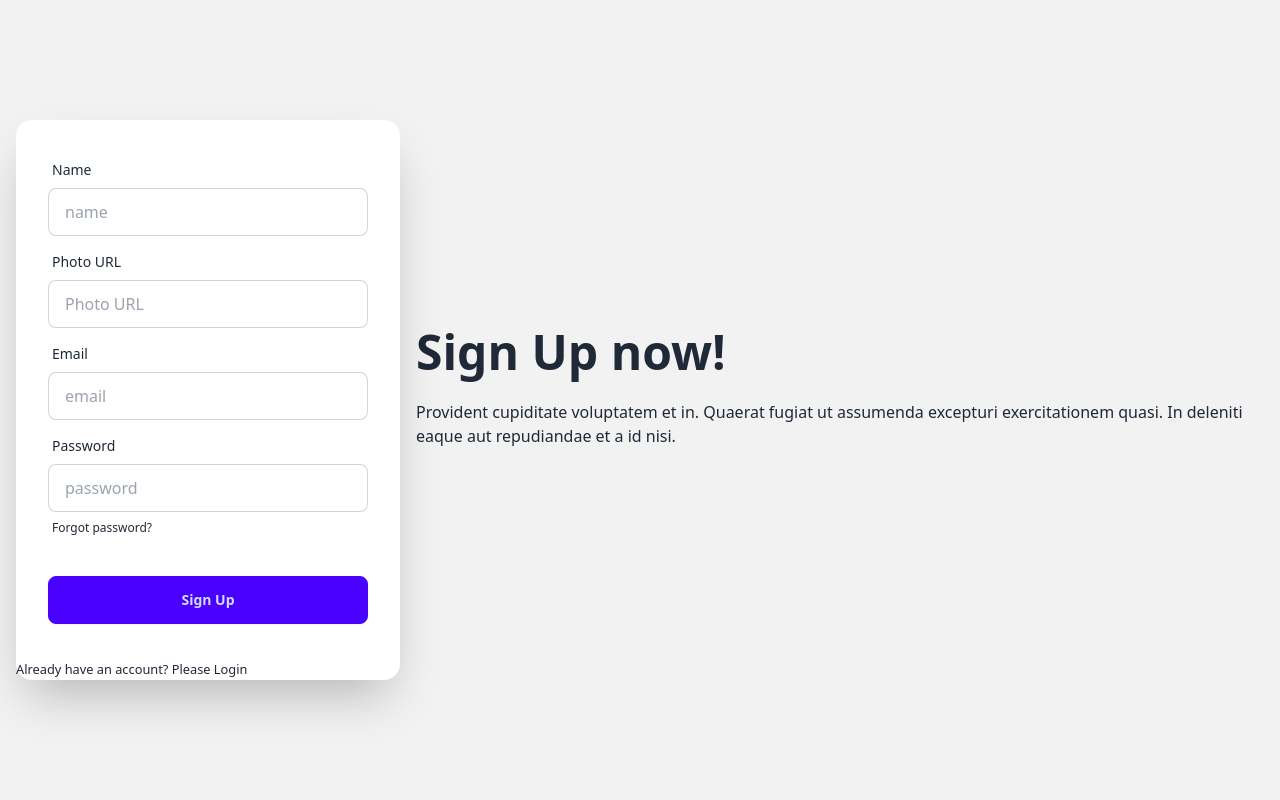
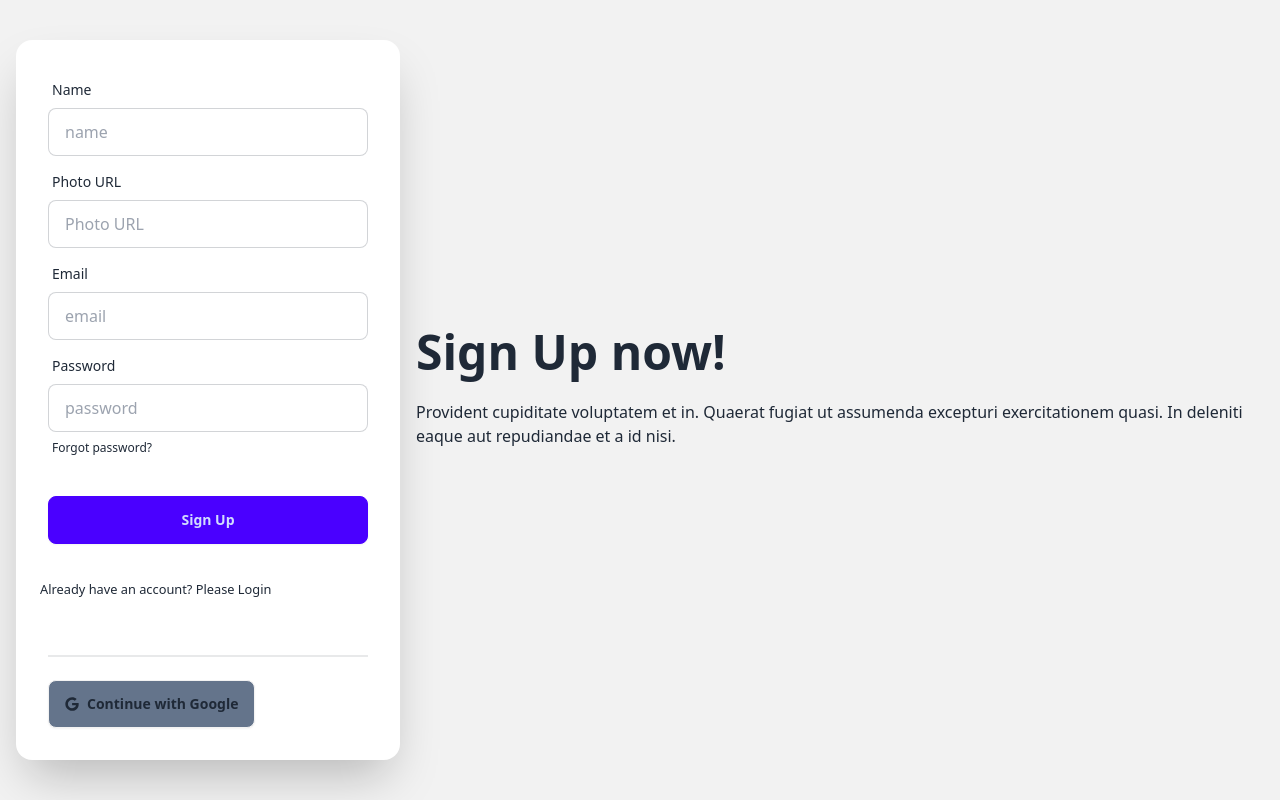
Before and after one commit to Hasanat902/cafeteria-client, a React (Vite) app: page /signUp in a window 1280 px wide. Built offline with nearby package versions, Linux system fonts and the light colour scheme; no server answers.

Commit message:
implement google signin

```diff
--- a/src/Pages/Login/Login.jsx
+++ b/src/Pages/Login/Login.jsx
@@ -4,6 +4,7 @@
 import { Link, useLocation, useNavigate } from 'react-router-dom';
 import { Helmet } from 'react-helmet-async';
 import Swal from 'sweetalert2';
+import SocialLogin from '../../components/SocialLogin/SocialLogin';
 
 const Login = () => {
     // const [disabled, setDisabled] = useState(true);
@@ -121,7 +122,8 @@
               <input disabled={false} type="submit" className="btn btn-primary" value="Login" />
             </div>
           </form>
-          <p><small>New Here? <Link to="/signUp">Create an Account</Link></small></p>
+          <p className='px-6'><small>New Here? <Link to="/signUp">Create an Account</Link></small></p>
+          <SocialLogin></SocialLogin>
         </div>
       </div>
     </div>
--- a/src/SignUp/SignUp.jsx
+++ b/src/SignUp/SignUp.jsx
@@ -5,6 +5,7 @@
 import { Link, useNavigate } from "react-router-dom";
 import Swal from "sweetalert2";
 import useAxiosPublic from "../hooks/useAxiosPublic";
+import SocialLogin from "../components/SocialLogin/SocialLogin";
 
 const SignUp = () => {
   const axiosPublic = useAxiosPublic();
@@ -143,11 +144,12 @@
                 />
               </div>
             </form>
-            <p>
+            <p className="px-6">
               <small>
                 Already have an account? <Link to="/login">Please Login</Link>
               </small>
             </p>
+            <SocialLogin></SocialLogin>
           </div>
         </div>
       </div>
--- /dev/null
+++ b/src/components/SocialLogin/SocialLogin.jsx
@@ -0,0 +1,28 @@
+import { FaGoogle } from "react-icons/fa";
+import useAuth from "../../hooks/useAuth";
+
+
+const SocialLogin = () => {
+    const {googleSignIn} = useAuth();
+
+    const handleGoogleSignIn = () => {
+        googleSignIn()
+        .then(result => {
+            console.log(result.user);
+        })
+    }
+
+    return (
+        <div className="p-8">
+            <div className="divider"></div>
+            <div>
+                <button onClick={handleGoogleSignIn} className="btn bg-slate-500">
+                    <FaGoogle></FaGoogle>
+                    Continue with Google
+                </button>
+            </div>
+        </div>
+    );
+};
+
+export default SocialLogin;
--- a/src/providers/AuthProvider.jsx
+++ b/src/providers/AuthProvider.jsx
@@ -1,5 +1,5 @@
 import { createContext, useEffect, useState } from "react";
-import { createUserWithEmailAndPassword, getAuth, onAuthStateChanged, signInWithEmailAndPassword, signOut, updateProfile } from "firebase/auth";
+import { createUserWithEmailAndPassword, getAuth, GoogleAuthProvider, onAuthStateChanged, signInWithEmailAndPassword, signInWithPopup, signOut, updateProfile } from "firebase/auth";
 import { app } from "../firebase/firebase.config";
 
 
@@ -9,6 +9,7 @@
 const AuthProvider = ({children}) => {
     const [user, setUser] = useState(null);
     const [loading, setLoading] = useState(true);
+    const googleProvider = new GoogleAuthProvider();
 
     const createUser = (email, password) => {
         setLoading(true);
@@ -19,6 +20,11 @@
         setLoading(true);
         return signInWithEmailAndPassword(auth, email, password);
     };
+
+    const googleSignIn = () => {
+        setLoading(true);
+        return signInWithPopup(auth, googleProvider);
+    }
 
     const logOut = () => {
         setLoading(true);
@@ -48,7 +54,8 @@
         createUser,
         signIn,
         logOut,
-        updateUserProfile
+        updateUserProfile,
+        googleSignIn
     };
 
     return (
```
